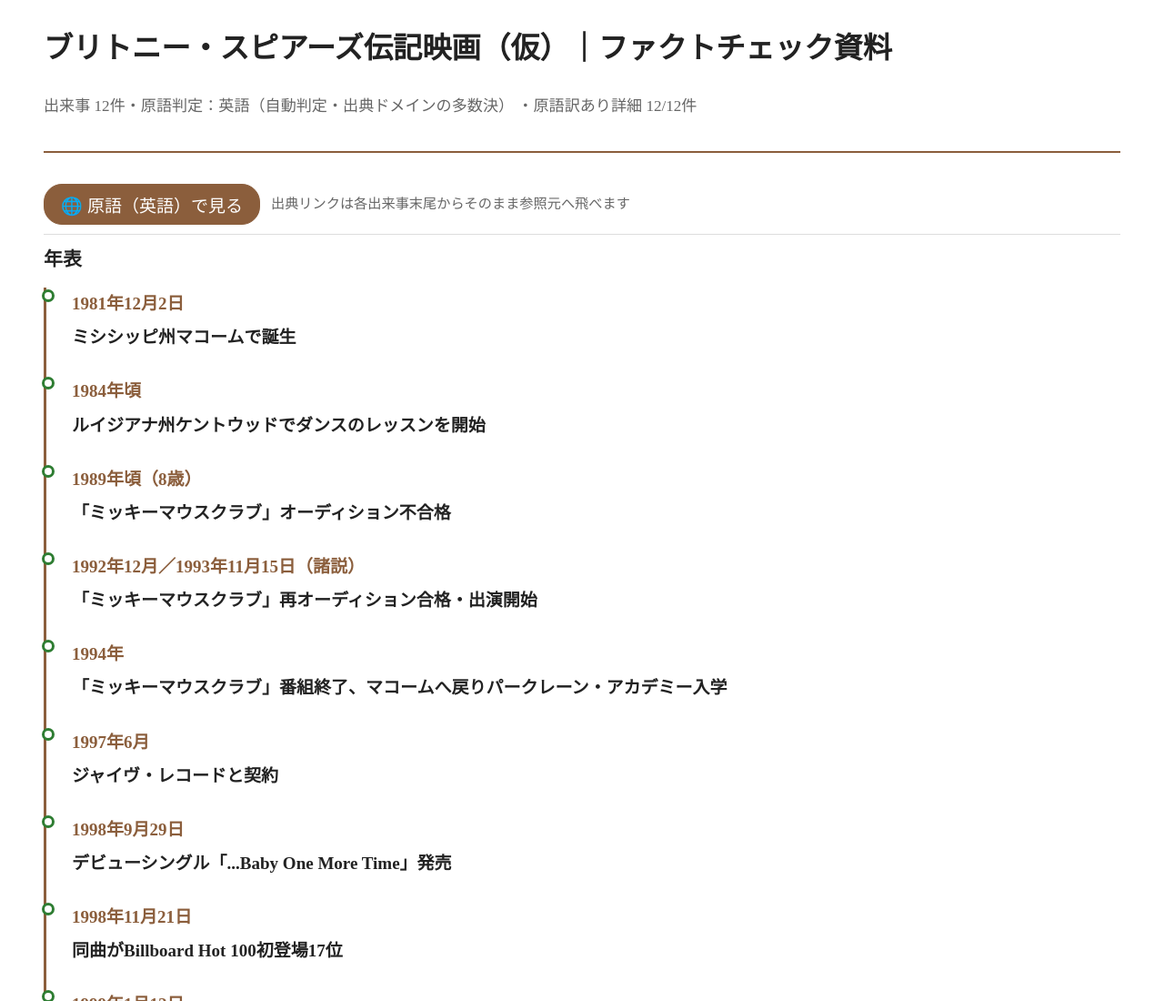
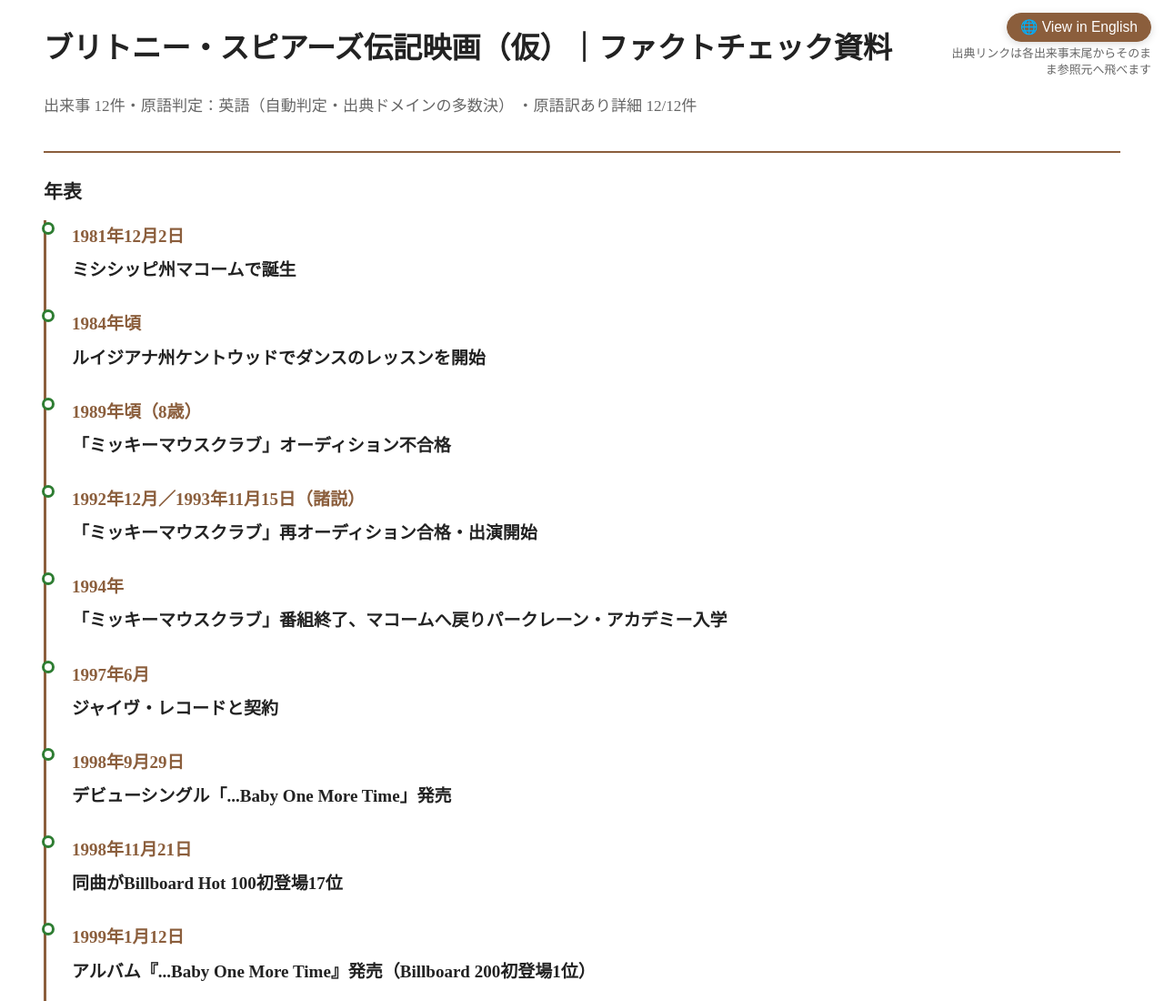
Before and after one commit to thegreatesthits160-lab/kuroko-factcheck-reports, a plain HTML site: page britney-spears/index.html in a window 1280 px wide. Shown: the top 1100 px of the page at 91% size. Drawn offline with Linux system fonts and the light colour scheme.

Commit message:
update britney-spears report: corner-fixed language toggle, full-page translation, fix header overlap

```diff
--- a/britney-spears/index.html
+++ b/britney-spears/index.html
@@ -3,6 +3,9 @@
 <head>
 <meta charset="utf-8">
 <meta name="viewport" content="width=device-width,initial-scale=1">
+<meta http-equiv="Cache-Control" content="no-cache, no-store, must-revalidate">
+<meta http-equiv="Pragma" content="no-cache">
+<meta http-equiv="Expires" content="0">
 <title>ブリトニー・スピアーズ伝記映画（仮）</title>
 <style>
 :root{--fg:#222;--bg:#fff;--accent:#8b5e3c;--muted:#666;--border:#ddd;--media-bg:#eee}
@@ -13,15 +16,25 @@
 html{font-size:19px}
 body{font-family:"Hiragino Mincho ProN","游明朝",serif;background:var(--bg);color:var(--fg);
   max-width:1400px;margin:0 auto;padding:24px 48px;line-height:1.85}
-header.page-head{border-bottom:2px solid var(--accent);padding-bottom:16px;margin-bottom:24px}
+header.page-head{border-bottom:2px solid var(--accent);padding-bottom:16px;margin-bottom:24px;
+  padding-right:240px}
 h1{font-size:1.7rem;margin:0 0 8px}
 .meta-line{color:var(--muted);font-size:.9rem}
-.toggle-bar{position:sticky;top:0;background:var(--bg);padding:10px 0;z-index:10;
-  border-bottom:1px solid var(--border);display:flex;gap:12px;align-items:center}
-#lang-toggle{font-size:1rem;padding:8px 18px;border-radius:20px;border:1px solid var(--accent);
-  background:var(--accent);color:#fff;cursor:pointer}
+/* 言語切替を右上の小さなコーナーウィジェットに常設（2026-07-22改訂）。
+   島田さん指摘「そんなに切り替えることはないので、表示部分を圧迫しない場所へ」への対応。
+   本文の読み幅を邪魔しないよう画面外枠（fixed）に置き、通常のドキュメントフローから外す。 */
+.lang-corner{position:fixed;top:14px;right:14px;z-index:50;display:flex;flex-direction:column;
+  align-items:flex-end;gap:4px;max-width:220px}
+#lang-toggle{font-size:.82rem;padding:6px 14px;border-radius:20px;border:1px solid var(--accent);
+  background:var(--accent);color:#fff;cursor:pointer;white-space:nowrap;
+  box-shadow:0 2px 8px rgba(0,0,0,.15)}
 #lang-toggle:active{opacity:.85}
-.lang-note{font-size:.8rem;color:var(--muted)}
+.lang-note{font-size:.68rem;color:var(--muted);text-align:right;line-height:1.4}
+@media (max-width:640px){
+  .lang-corner{max-width:150px}
+  .lang-note{display:none}
+  header.page-head{padding-right:160px}
+}
 .event{border:1px solid var(--border);border-radius:8px;padding:16px 20px;margin:18px 0;
   page-break-inside:avoid}
 .event-head{display:flex;align-items:center;gap:10px;border-left:6px solid #999;padding-left:10px;
@@ -74,7 +87,7 @@
 .video-link-only{font-size:.85rem}
 
 @media print{
-  .toggle-bar{display:none}
+  .lang-corner{display:none}
   body{max-width:none;padding:0;font-size:10.5pt}
   .event{page-break-inside:avoid;border:1px solid #999}
   .timeline{page-break-after:always}
@@ -85,16 +98,19 @@
 </style>
 </head>
 <body class="show-ja">
+<div class="lang-corner">
+  <button id="lang-toggle" data-label-ja="🇯🇵 日本語で見る" data-label-orig="🌐 View in English"
+    data-mode="ja">🌐 View in English</button>
+  <span class="lang-note lang-ja">出典リンクは各出来事末尾からそのまま参照元へ飛べます</span>
+  <span class="lang-note lang-orig">Source links at the end of each event jump straight to the original.</span>
+</div>
 <header class="page-head">
-  <h1>ブリトニー・スピアーズ伝記映画（仮）｜ファクトチェック資料</h1>
-  <p class="meta-line">出来事 12件・原語判定：英語（自動判定・出典ドメインの多数決）
+  <h1><span class="lang-ja">ブリトニー・スピアーズ伝記映画（仮）｜ファクトチェック資料</span><span class="lang-orig">Britney Spears Biopic (Working Title)｜Fact-Check Report</span></h1>
+  <p class="meta-line lang-ja">出来事 12件・原語判定：英語（自動判定・出典ドメインの多数決）
    ・原語訳あり詳細 12/12件</p>
+  <p class="meta-line lang-orig">12 events・Primary language: English (auto-detected by source domain)
+   ・Original-language detail available: 12/12</p>
 </header>
-<div class="toggle-bar">
-  <button id="lang-toggle" data-label-ja="🇯🇵 日本語で見る" data-label-orig="🌐 原語（英語）で見る"
-    data-mode="ja">🌐 原語（英語）で見る</button>
-  <span class="lang-note">出典リンクは各出来事末尾からそのまま参照元へ飛べます</span>
-</div>
 <main>
 
 <nav class="timeline" aria-label="年表">
```
